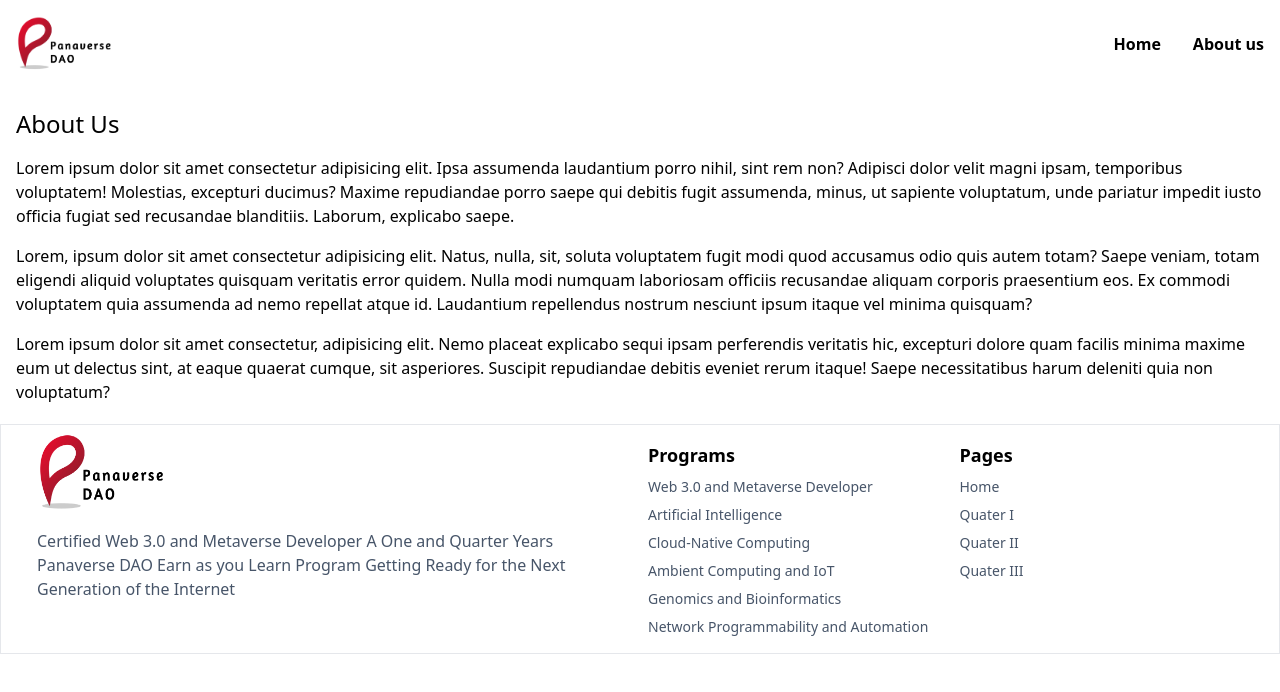
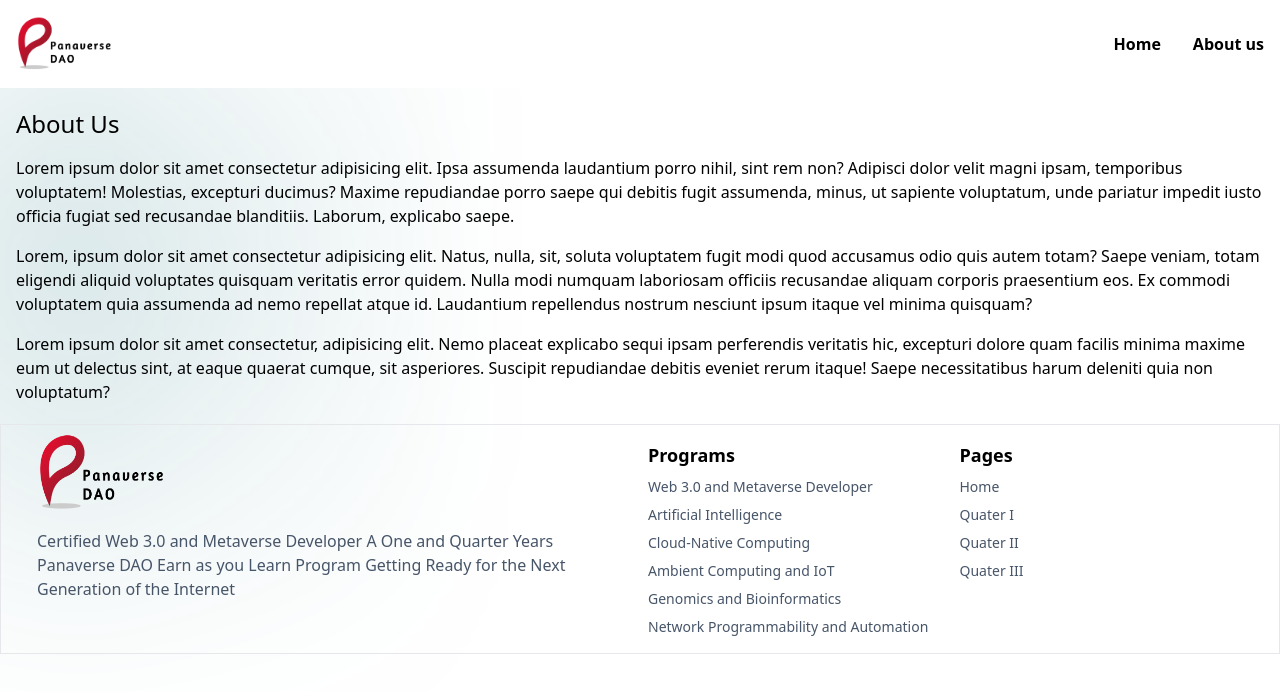
Before and after one commit to RiaanSadiq/Panaverse-Dao-Clone, a Next.js app: page /about in a window 1280 px wide. Shown: the top 692 px of the page. Built offline with nearby package versions, Linux system fonts and the light colour scheme.

Commit message:
Add styling

```diff
--- a/src/app/about/page.tsx
+++ b/src/app/about/page.tsx
@@ -5,6 +5,7 @@ export default function about() {
   <Wrapper>
 <div className="mt-5" >
     <h1 className="text-2xl">About Us</h1>
+     <div className=" absolute blur-[150px] -z-20 bg-primary w-32 h-64 rounded-full  "></div>
     <p className="mt-4">Lorem ipsum dolor sit amet consectetur adipisicing elit. Ipsa assumenda laudantium porro nihil, sint rem non? Adipisci dolor velit magni ipsam, temporibus voluptatem! Molestias, excepturi ducimus? Maxime repudiandae porro saepe qui debitis fugit assumenda, minus, ut sapiente voluptatum, unde pariatur impedit iusto officia fugiat sed recusandae blanditiis. Laborum, explicabo saepe.</p>
     <p className="mt-4">Lorem, ipsum dolor sit amet consectetur adipisicing elit. Natus, nulla, sit, soluta voluptatem fugit modi quod accusamus odio quis autem totam? Saepe veniam, totam eligendi aliquid voluptates quisquam veritatis error quidem. Nulla modi numquam laboriosam officiis recusandae aliquam corporis praesentium eos. Ex commodi voluptatem quia assumenda ad nemo repellat atque id. Laudantium repellendus nostrum nesciunt ipsum itaque vel minima quisquam? </p>
     <p className="mt-4">Lorem ipsum dolor sit amet consectetur, adipisicing elit. Nemo placeat explicabo sequi ipsam perferendis veritatis hic, excepturi dolore quam facilis minima maxime eum ut delectus sint, at eaque quaerat cumque, sit asperiores. Suscipit repudiandae debitis eveniet rerum itaque! Saepe necessitatibus harum deleniti quia non voluptatum?</p>
--- a/src/components/widgets/CoreTrack.tsx
+++ b/src/components/widgets/CoreTrack.tsx
@@ -28,6 +28,7 @@ const CoreTrack = () => {
         <div className="max-w-screen-md">
 
           <h4 className=" font-semibold text-primary text-lg mt-4">PROGRAM OF STUDIES</h4>
+          <div className=" absolute blur-[150px] -z-20 bg-primary w-64 h-64 rounded-full  "></div>
           <h2 className="sm:text-5xl font-bold text-4xl whitespace-pre-line ">{header}</h2>
           <p className="mt-3 text-xl text-slate-600">Every participant of the program will start by completing the following three core courses.</p>
           <div className="mt-6">
--- a/src/components/widgets/Outcome.tsx
+++ b/src/components/widgets/Outcome.tsx
@@ -14,6 +14,7 @@ const Outcome = () => {
           </div>
           {/* right-Content */}
           <div className="flex-1">
+           <div className=" absolute blur-[150px] -z-20 bg-primary w-64 h-64 right-2 rounded-full  "></div>
            <h2 className="text-4xl font-bold  ">The Outcome for Participants of the Program</h2>
            <p className="text-slate-600 mt-6 text-lg">As a graduate of this program, you will own valuable products such as Full-Stack App Templates, AR and VR Experiences, and APIs that are marketed globally by the Panaverse DAO. You will also have the opportunity to offer your services at a rate of $50 per hour, providing a path to financial stability while contributing to the growth of Pakistan&apos;s software exports.</p>
           <div className="mt-6 mb-2 grid grid-cols-1 md:grid-cols-2 gap-y-4 gap-x-8">
```
